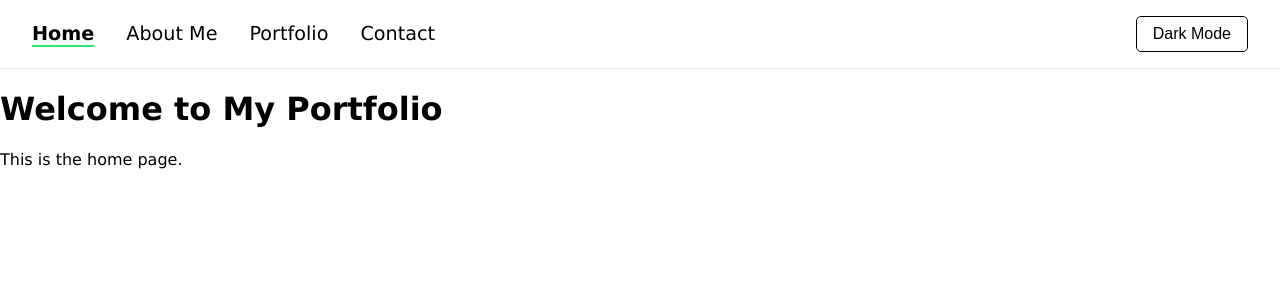
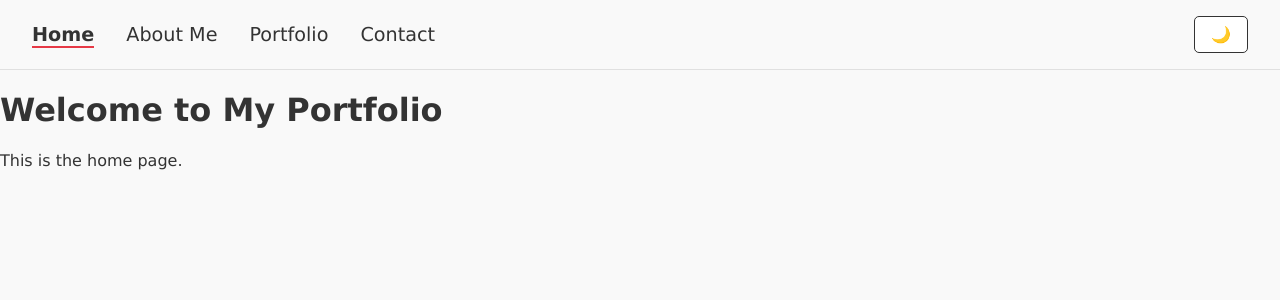
Before and after one commit to JovelRamos/Jovel_Website, a React (Create React App) app: page / in a window 1280 px wide. Shown: the top 300 px of the page. Built offline with nearby package versions, Linux system fonts and the light colour scheme.

Commit message:
Dark/Light Mode
Button now works properly, changed some accent coloring

```diff
--- a/package.json
+++ b/package.json
@@ -10,7 +10,7 @@
     "react": "^18.2.0",
     "react-dom": "^18.2.0",
     "react-router-dom": "^6.22.1",
-    "react-scripts": "^3.0.1",
+    "react-scripts": "^5.0.1",
     "web-vitals": "^2.1.4"
   },
   "scripts": {
--- a/src/components/NavigationMenu.css
+++ b/src/components/NavigationMenu.css
@@ -4,14 +4,16 @@ body {
   transition: background-color 0.3s, color 0.3s;
 }
 
-  body.dark-mode {
-    background-color: #282c34;
-    color: white;
+/* Light mode is default */
+body {
+  background-color: #f9f9f9;
+  color: #333;
 }
 
-  body.light-mode {
-    background-color: #f9f9f9;
-    color: #333;
+/* Dark mode styles with higher contrast */
+body.dark-mode {
+  background-color: #121212; /* Darker background */
+  color: #ffffff;
 }
 
 .nav-menu {
@@ -20,11 +22,11 @@ body {
   align-items: center;
   background: transparent;
   padding: 1rem 2rem;
-    border-bottom: 1px solid rgba(255, 255, 255, 0.1);
+  border-bottom: 1px solid rgba(0, 0, 0, 0.1);
 }
 
-  .nav-menu.light {
-    border-bottom: 1px solid rgba(0, 0, 0, 0.1);
+.nav-menu.dark {
+  border-bottom: 1px solid rgba(255, 255, 255, 0.1);
 }
 
 .menu-items {
@@ -37,36 +39,88 @@ body {
   color: inherit;
   font-size: 1.2rem;
   transition: color 0.3s ease;
+  position: relative;
 }
 
-  .nav-item:hover {
-    color: #28ea72;
+/* Red accent color for light mode hover */
+body:not(.dark-mode) .nav-item:hover {
+  color: #e63946; /* Bright but not harsh red */
 }
 
+/* Slightly lighter red for dark mode hover for better visibility */
+body.dark-mode .nav-item:hover {
+  color: #ff4d5e; /* Lighter, more vibrant red for dark mode */
+}
+
+/* Active state underline styling */
 .nav-item.active {
   font-weight: bold;
-    border-bottom: 2px solid #28ea72;
 }
 
+.nav-item.active::after {
+  content: '';
+  position: absolute;
+  bottom: -2px;
+  left: 0;
+  width: 100%;
+  height: 2px;
+  background-color: #e63946; /* Red underline in light mode */
+}
+
+body.dark-mode .nav-item.active::after {
+  background-color: #ff4d5e; /* Lighter red underline in dark mode */
+}
+
+/* Theme toggle button styles */
 .theme-toggle {
-    background: none;
-    border: 1px solid currentColor;
-    border-radius: 5px;
   padding: 0.5rem 1rem;
   cursor: pointer;
   font-size: 1rem;
-    transition: background 0.3s ease, color 0.3s ease;
+  border-radius: 5px;
+  transition: all 0.3s ease;
 }
 
-  .theme-toggle:hover {
-    background: #61dafb;
-    color: #282c34;
+/* Light mode button (default) */
+body:not(.dark-mode) .theme-toggle {
+  background-color: #ffffff;
+  color: #333333;
+  border: 1px solid #333333;
 }
 
-  body.light-mode .theme-toggle {
-    border-color: #333;
+body:not(.dark-mode) .theme-toggle:hover {
+  background-color: #333333;
+  color: #ffffff;
 }
 
-  body.light-mode .theme-toggle:hover {
-    color: #f9f9f9;
+/* Dark mode button with higher contrast */
+body.dark-mode .theme-toggle {
+  background-color: #121212;
+  color: #ffffff;
+  border: 1px solid #ffffff;
 }
+
+body.dark-mode .theme-toggle:hover {
+  background-color: #ffffff;
+  color: #121212;
+}
+
+/* Add styles for main content areas */
+main {
+  padding: 2rem;
+  transition: background-color 0.3s, color 0.3s;
+}
+
+body.dark-mode main {
+  background-color: #121212;
+}
+
+/* Additional contrast styles for dark mode content */
+body.dark-mode h1,
+body.dark-mode h2,
+body.dark-mode h3 {
+  color: #ffffff;
+}
+
+body.dark-mode p {
+  color: #e1e1e1;
+}
--- a/src/components/NavigationMenu.js
+++ b/src/components/NavigationMenu.js
@@ -1,8 +1,11 @@
 import React from 'react';
 import { NavLink } from 'react-router-dom';
+import { useTheme } from './ThemeContext';
 import './NavigationMenu.css';
 
-const NavigationMenu = ({ darkMode, toggleTheme }) => {
+const NavigationMenu = () => {
+  const { darkMode, toggleTheme } = useTheme();
+
   return (
     <nav className={`nav-menu ${darkMode ? 'dark' : 'light'}`}>
       <div className="menu-items">
@@ -31,8 +34,12 @@ const NavigationMenu = ({ darkMode, toggleTheme }) => {
           Contact
         </NavLink>
       </div>
-      <button className="theme-toggle" onClick={toggleTheme}>
-        {darkMode ? 'Light Mode' : 'Dark Mode'}
+      <button
+        className="theme-toggle"
+        onClick={toggleTheme}
+        aria-label={darkMode ? "Switch to light mode" : "Switch to dark mode"}
+      >
+        {darkMode ? '☀️' : '🌙'}
       </button>
     </nav>
   );
--- /dev/null
+++ b/src/components/ThemeContext.js
@@ -0,0 +1,35 @@
+import React, { createContext, useContext, useState, useEffect } from 'react';
+
+const ThemeContext = createContext();
+
+export const ThemeProvider = ({ children }) => {
+  // Default to false (light mode) if no saved preference
+  const [darkMode, setDarkMode] = useState(() => {
+    const savedTheme = localStorage.getItem('darkMode');
+    return savedTheme ? JSON.parse(savedTheme) : false;
+  });
+
+  useEffect(() => {
+    // Set light-mode as initial class on body
+    document.body.className = darkMode ? 'dark-mode' : 'light-mode';
+    localStorage.setItem('darkMode', JSON.stringify(darkMode));
+  }, [darkMode]);
+
+  const toggleTheme = () => {
+    setDarkMode(!darkMode);
+  };
+
+  return (
+    <ThemeContext.Provider value={{ darkMode, toggleTheme }}>
+      {children}
+    </ThemeContext.Provider>
+  );
+};
+
+export const useTheme = () => {
+  const context = useContext(ThemeContext);
+  if (context === undefined) {
+    throw new Error('useTheme must be used within a ThemeProvider');
+  }
+  return context;
+};
```
Also changed, not shown: src/App.js (+5 -2 lines), src/App.css (line endings or trailing spaces), 1 other file (tests, documents, lock files or other folders). Lines whose indentation alone changed are shown as unchanged.
